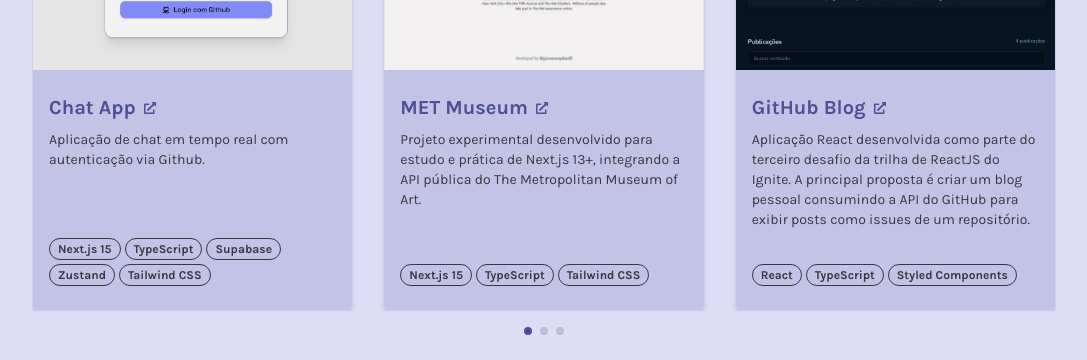
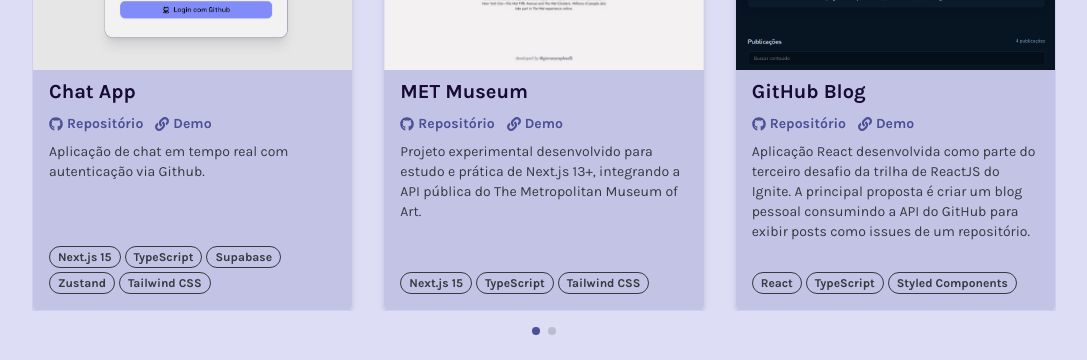
Before and after one commit to giovanaraphaelli/portfolio, a React (Vite) app: page / in a window 1280 px wide. Shown: the part 1763-2123 px from the top of the page, without its empty margins (96-1183 px from the left). Built offline with nearby package versions, Linux system fonts and the light colour scheme; no server answers.

Commit message:
feat: update project links to use 'repo' and 'demo' fields

```diff
--- a/src/constants/projects.tsx
+++ b/src/constants/projects.tsx
@@ -4,7 +4,8 @@
     description: 'Aplicação de chat em tempo real com autenticação via Github.',
     img: 'chat-app.png',
     stacks: ['Next.js 15', 'TypeScript', 'Supabase', 'Zustand', 'Tailwind CSS'],
-    link: 'https://github.com/giovanaraphaelli/chat-app',
+    repo: 'https://github.com/giovanaraphaelli/chat-app',
+    demo: 'https://chat-app.giovanaraphaelli.tech/',
   },
   {
     title: 'MET Museum',
@@ -12,7 +13,8 @@
       'Projeto experimental desenvolvido para estudo e prática de Next.js 13+, integrando a API pública do The Metropolitan Museum of Art.',
     img: 'met-museum.png',
     stacks: ['Next.js 15', 'TypeScript', 'Tailwind CSS'],
-    link: 'https://github.com/giovanaraphaelli/met-museum',
+    repo: 'https://github.com/giovanaraphaelli/met-museum',
+    demo: 'https://met-museum.giovanaraphaelli.tech/',
   },
   {
     title: 'GitHub Blog',
@@ -20,15 +22,8 @@
       'Aplicação React desenvolvida como parte do terceiro desafio da trilha de ReactJS do Ignite. A principal proposta é criar um blog pessoal consumindo a API do GitHub para exibir posts como issues de um repositório.',
     img: 'github-blog.png',
     stacks: ['React', 'TypeScript', 'Styled Components'],
-    link: 'https://github.com/giovanaraphaelli/github-blog-rocketseat',
-  },
-  {
-    title: 'Portfolio',
-    description:
-      'Meu portfólio pessoal desenvolvido com o objetivo de mostrar meus projetos ao longo da minha jornada dev.',
-    img: 'portfolio.png',
-    stacks: ['React', 'TypeScript', 'Tailwind CSS'],
-    link: 'https://github.com/giovanaraphaelli/portfolio',
+    repo: 'https://github.com/giovanaraphaelli/github-blog-rocketseat',
+    demo: 'https://github-blog-rocketseat.vercel.app/',
   },
   {
     title: 'Duna',
@@ -36,6 +31,7 @@
       'Esta é uma aplicação sobre o livro e filme de Duna, contém descrições sobre cada personagem e busca sobre as principais terminologias do mundo de Frank Herbert.',
     img: 'duna.png',
     stacks: ['Next.js 12', 'JavaScript'],
-    link: 'https://github.com/giovanaraphaelli/duna',
+    repo: 'https://github.com/giovanaraphaelli/duna',
+    demo: 'https://duna.giovanaraphaelli.tech',
   },
 ];
--- a/src/pages/projects/index.tsx
+++ b/src/pages/projects/index.tsx
@@ -1,4 +1,4 @@
-import { FaExternalLinkAlt } from 'react-icons/fa';
+import { FaGithub, FaLink } from 'react-icons/fa';
 import { Pagination } from 'swiper/modules';
 import { Swiper, SwiperSlide } from 'swiper/react';
 import 'swiper/swiper-bundle.css';
@@ -9,7 +9,8 @@
   description: string;
   img: string;
   stacks: string[];
-  link: string;
+  repo: string;
+  demo: string;
 }
 interface ProjectsProps {
   projects: Project[];
@@ -46,16 +47,32 @@
                   className="h-[12.5rem] w-full rounded-t-md object-cover object-center"
                 />
 
-                <div className="px-4 py-6 flex flex-col flex-1 gap-2 min-h-[15rem]">
-                  <a href={project.link} target="_blank">
-                    <h3 className="text-light-secondary dark:text-dark-primary hover:text-light-primary dark:hover:text-dark-secondary text-xl font-bold w-full flex gap-2 items-center transition-colors duration-300">
-                      {project.title}
-                      <FaExternalLinkAlt className="text-xs" />
-                    </h3>
-                  </a>
+                <div className="px-4 pt-2 pb-4 placeholder-blue-400 flex flex-col flex-1 gap-2 min-h-[15rem]">
+                  <h3 className="text-light-primary dark:text-dark-secondary text-xl font-bold">
+                    {project.title}
+                  </h3>
+                  <div className="flex gap-3 text-sm text-light-secondary dark:text-dark-primary font-bold ">
+                    <a
+                      href={project.repo}
+                      target="_blank"
+                      className="flex items-center gap-1 hover:underline"
+                    >
+                      <FaGithub /> Repositório
+                    </a>
+
+                    <a
+                      href={project.demo}
+                      target="_blank"
+                      className="flex items-center gap-1 hover:underline"
+                    >
+                      <FaLink /> Demo
+                    </a>
+                  </div>
+
                   <p className="flex-1 text-sm text-light-text dark:text-dark-text">
                     {project.description}
                   </p>
+
                   <div className="flex gap-1 flex-wrap mt-auto">
                     {project.stacks.map((stack, i) => (
                       <span
```
